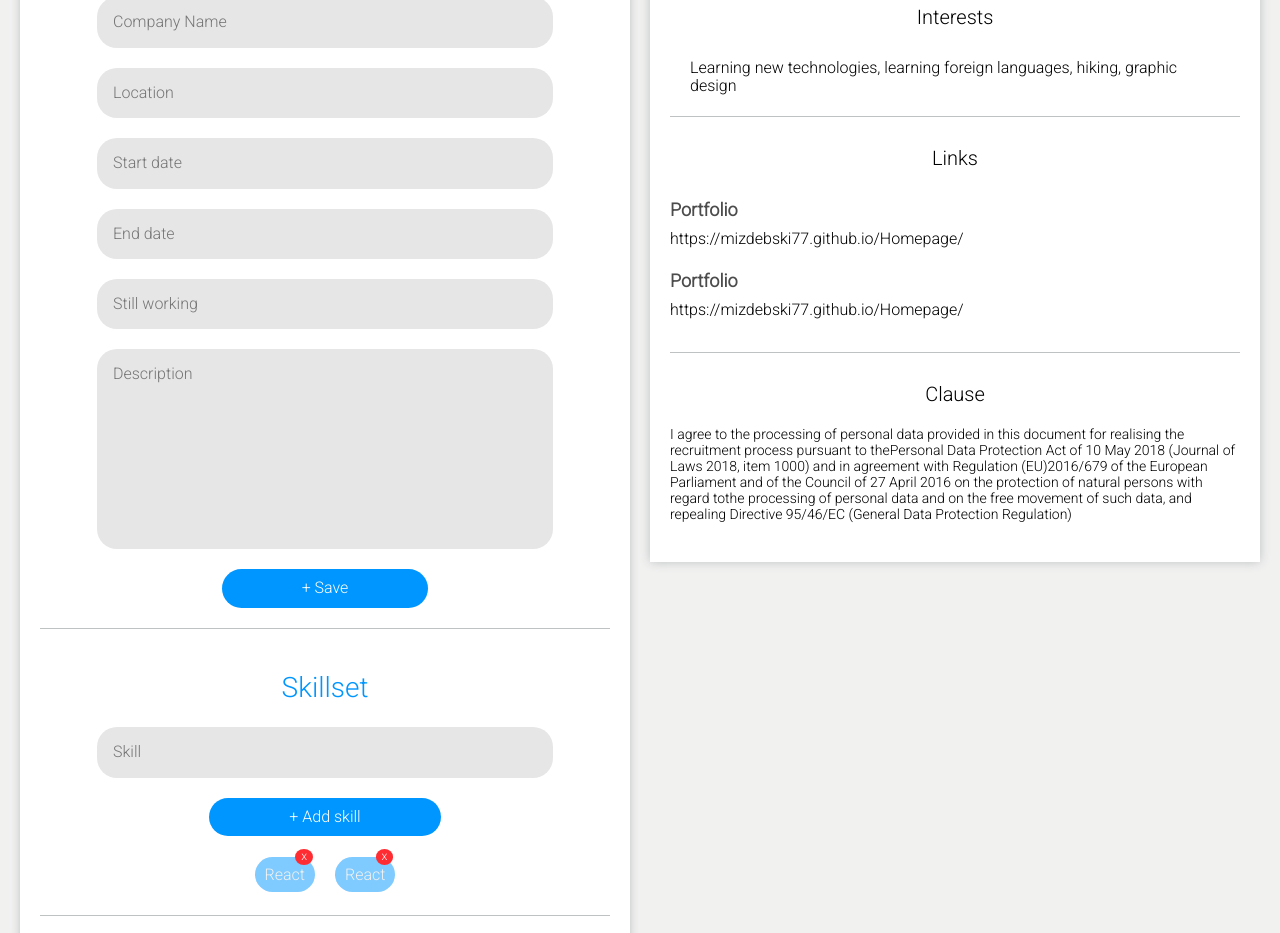
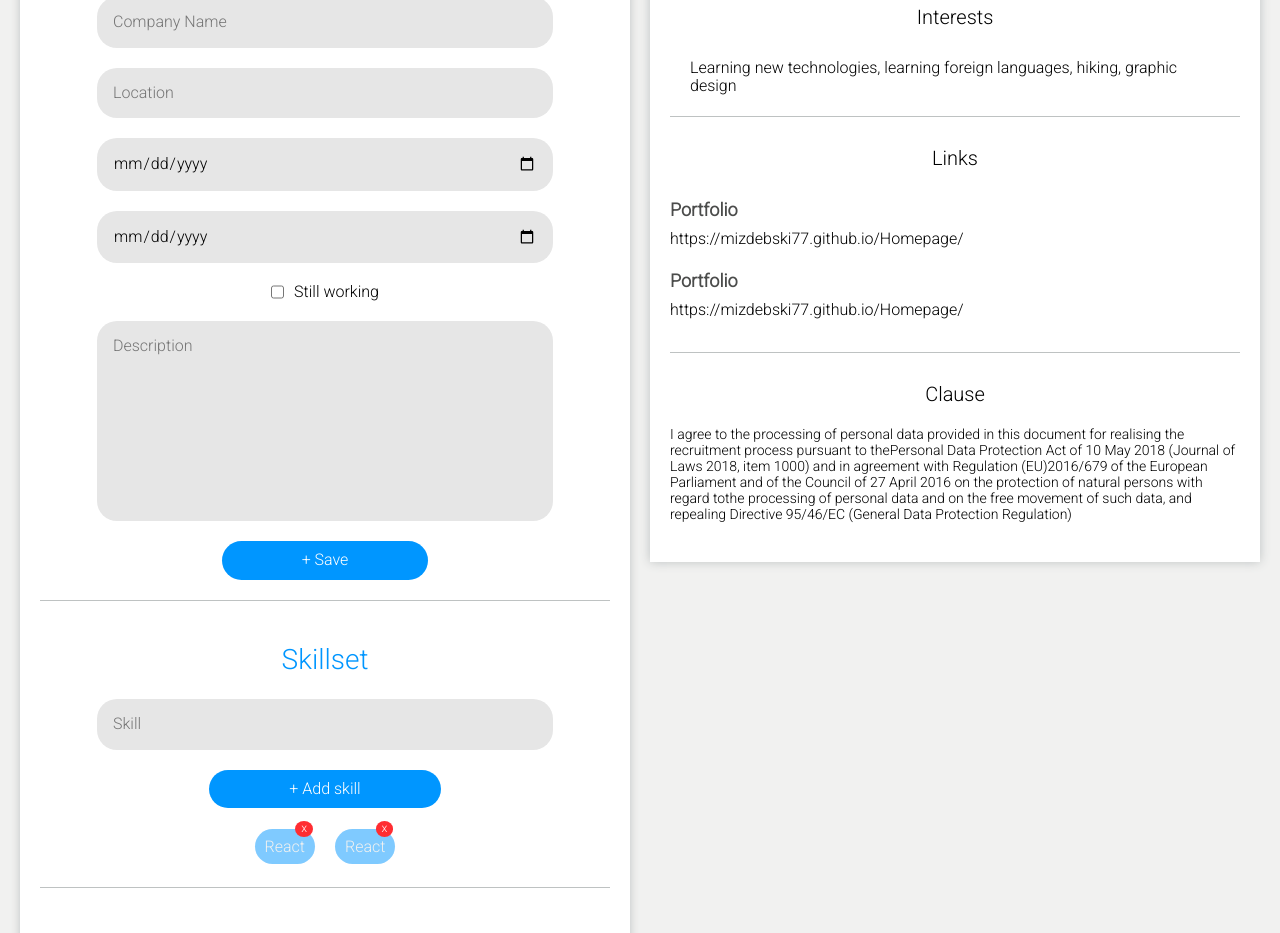
Before and after one commit to mizdebski77/Easy-Employ, a React (Create React App) app: page /CV-Creator in a window 1280 px wide. Shown: the part 1411-2344 px from the top of the page. Built offline with nearby package versions, Linux system fonts and the light colour scheme.

Commit message:
Current elements to forms element added

```diff
--- a/src/features/Creator/Forms/forms.tsx
+++ b/src/features/Creator/Forms/forms.tsx
@@ -1,5 +1,21 @@
 import React from 'react';
-import { DataForm, DataInput, DataTitle, FormWrapper, FormsWrapper, RemoveSkillButton, SaveButton, Skill, SkillsContainer, SkillsWrapper, TextArea, Wrapper } from './styledForms';
+import {
+    CurrentInput,
+    CurrentSpan,
+    CurrentWrapper,
+    DataForm,
+    DataInput,
+    DataTitle,
+    FormWrapper,
+    FormsWrapper,
+    RemoveSkillButton,
+    SaveButton,
+    Skill,
+    SkillsContainer,
+    SkillsWrapper,
+    TextArea,
+    Wrapper
+} from './styledForms';
 
 export const Forms = () => {
     return (
@@ -37,12 +53,15 @@ export const Forms = () => {
 
                     <DataTitle>Work experience</DataTitle>
                     <DataForm>
-                        <DataInput placeholder='Position' />
-                        <DataInput placeholder='Company Name ' />
-                        <DataInput placeholder='Location' />
-                        <DataInput placeholder='Start date' />
-                        <DataInput placeholder='End date' />
-                        <DataInput placeholder='Still working' />
+                        <DataInput placeholder='Position' type='text' />
+                        <DataInput placeholder='Company Name ' type='text' />
+                        <DataInput placeholder='Location' type='text' />
+                        <DataInput placeholder='Start date' type='date' />
+                        <DataInput placeholder='End date' type='date' />
+                        <CurrentWrapper>
+                            <CurrentInput placeholder='Still working' type='checkbox' />
+                            <CurrentSpan>Still working</CurrentSpan>
+                        </CurrentWrapper>
                         <TextArea placeholder='Description'></TextArea>
                         <SaveButton>+ Save</SaveButton>
                     </DataForm>
--- a/src/features/Creator/Forms/styledForms.ts
+++ b/src/features/Creator/Forms/styledForms.ts
@@ -40,6 +40,20 @@ export const DataInput = styled.input`
     &:focus {
         outline: none;
     }
+`;
+
+export const CurrentWrapper = styled.label`
+    display: flex;
+    gap: 10px;
+    cursor: pointer;
+`;
+
+export const CurrentSpan = styled.span`
+
+`;
+
+export const CurrentInput = styled.input`
+
 `;
 
 export const SaveButton = styled.button`
```
